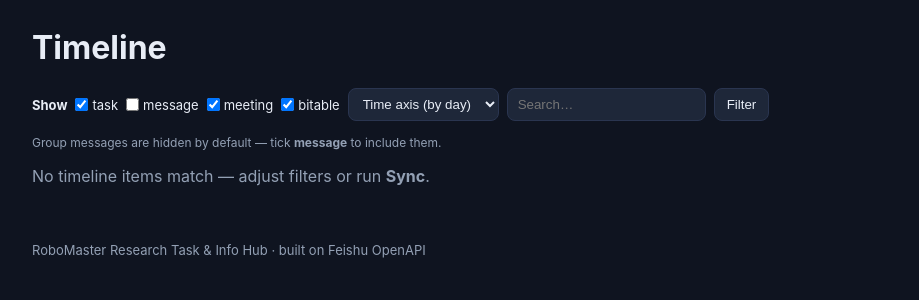
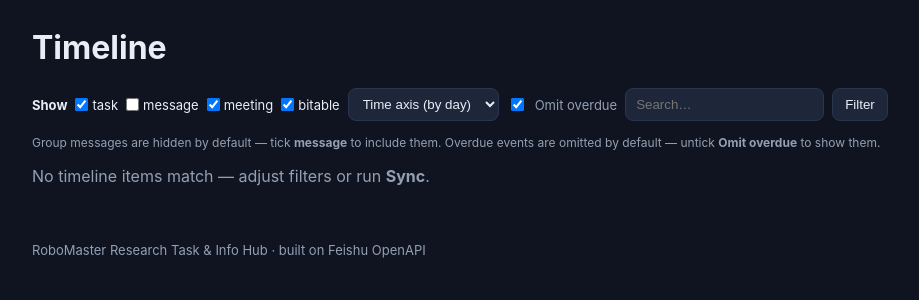
Before and after one commit to fantastic-octo-barnacle/LarkAI, a Flask app: page /timeline in a window 1280 px wide. Shown: the part 78-378 px from the top of the page, without its empty margins (84-1003 px from the left). Run offline with Flask 3, Linux system fonts and the light colour scheme; data that the repository does not hold is empty.

Commit message:
U: add default-on omit-overdue toggle to timeline

```diff
--- a/rmtask/web/routes.py
+++ b/rmtask/web/routes.py
@@ -113,10 +113,22 @@ def timeline():
     q = request.args.get("q", "")
     group = request.args.get("group", "day")
     show = request.args.get("show", "task,meeting,bitable")
+    omit_overdue = request.args.get("omit_overdue", "1") != "0"
     sources = [s.strip() for s in show.split(",") if s.strip()]
     events = g.db.list_events(source="", search=q, limit=1000)
     if sources:
         events = [e for e in events if e.source in sources]
+    if omit_overdue:
+        now = datetime.now(timezone.utc)
+
+        def _ts_utc(ts: str) -> datetime | None:
+            try:
+                dt = datetime.fromisoformat(ts.replace("Z", "+00:00"))
+                return dt if dt.tzinfo else dt.replace(tzinfo=timezone.utc)
+            except ValueError:
+                return None
+
+        events = [e for e in events if not e.ts or ((t := _ts_utc(e.ts)) and t >= now)]
     rows = timeline_rows(events)
     groups = []
     if group == "day":
@@ -125,7 +137,7 @@ def timeline():
         groups = group_by_source(rows)
     return render_template(
         "timeline.html", events=rows, groups=groups, group=group,
-        q=q, show=sources, all_sources=TIMELINE_SOURCES,
+        q=q, show=sources, all_sources=TIMELINE_SOURCES, omit_overdue=omit_overdue,
     )
 
 
--- a/rmtask/web/templates/timeline.html
+++ b/rmtask/web/templates/timeline.html
@@ -11,10 +11,11 @@
     <option value="source" {% if group == 'source' %}selected{% endif %}>By source</option>
     <option value="none" {% if group == 'none' %}selected{% endif %}>Flat list</option>
   </select>
+  <label class="chk-row"><input type="checkbox" name="omit_overdue" value="1" {% if omit_overdue %}checked{% endif %}> Omit overdue<input type="hidden" name="omit_overdue" value="0"></label>
   <input type="search" name="q" placeholder="Search…" value="{{ q }}">
   <button class="btn" type="submit">Filter</button>
 </form>
-<p class="muted small">Group messages are hidden by default — tick <b>message</b> to include them.</p>
+<p class="muted small">Group messages are hidden by default — tick <b>message</b> to include them. Overdue events are omitted by default — untick <b>Omit overdue</b> to show them.</p>
 
 {% if group == 'day' and groups %}
   <div class="tl-axis">
```
Also changed, not shown: tests/test_smoke.py (+20 -9 lines), README.md.
